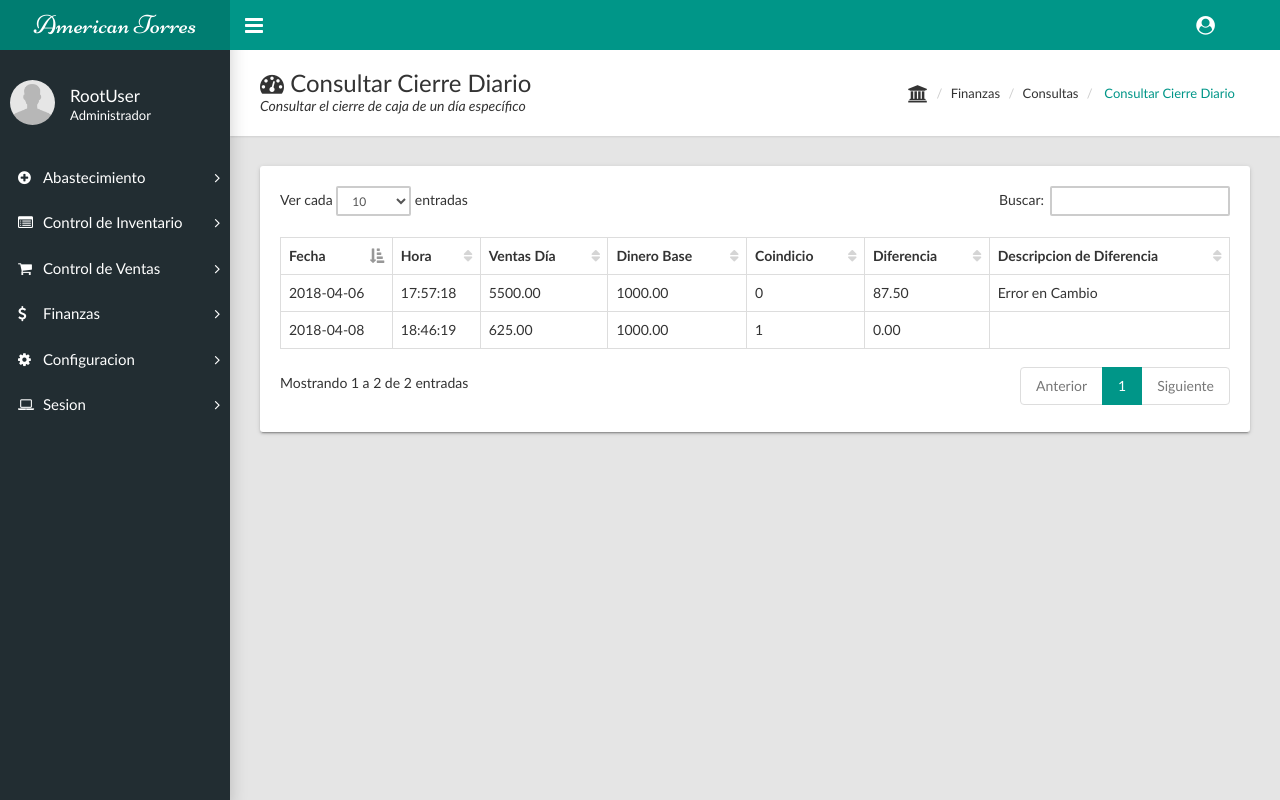
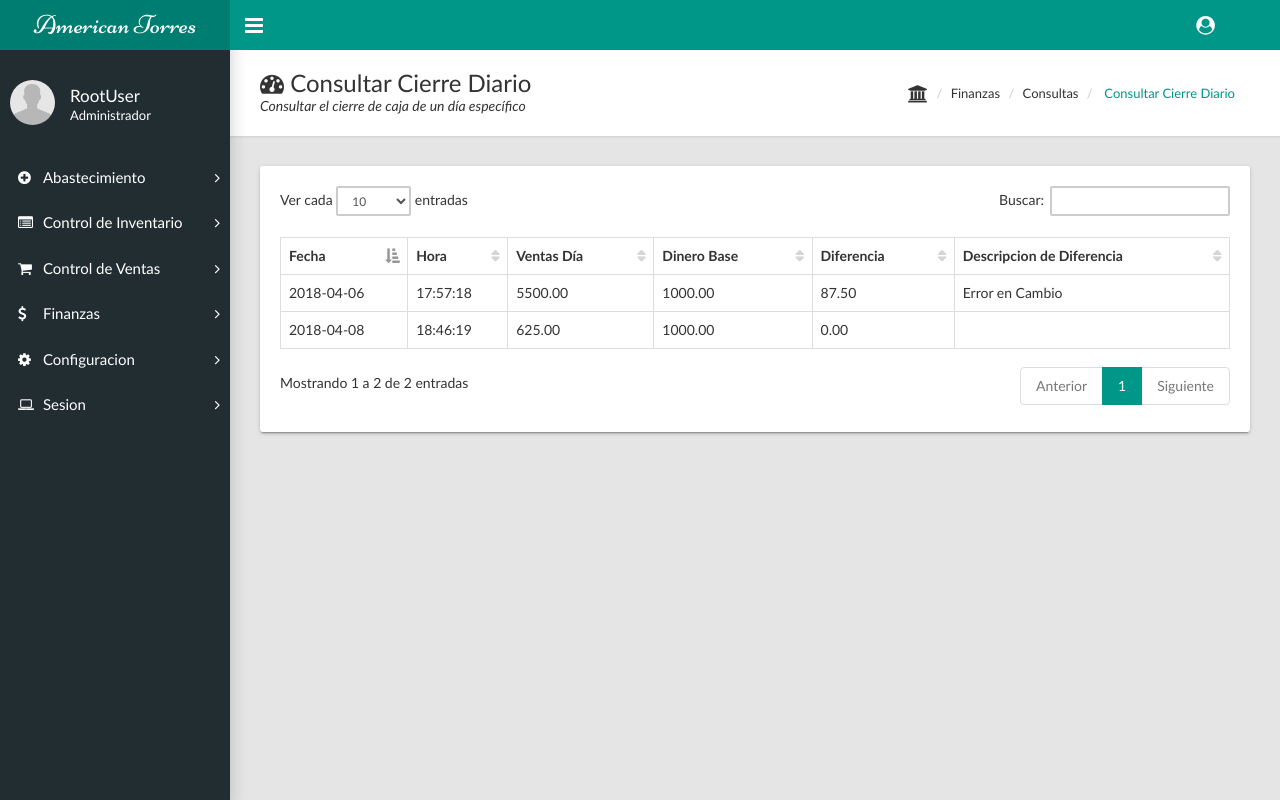
Before and after one commit to carlosvasqz/americantorres, a PHP site: page /of_consultar_cierre_diario.php in a window 1280 px wide. Run offline with PHP 8.4, Linux system fonts and the light colour scheme; a user stored in the database is signed in; data comes from the database, SQL or seed files in the repository; a stand-in replaces the project's code that opens the database connection.

Commit message:
Consulta cierre
Se elimino una fila

```diff
--- a/source/of_consultar_cierre_diario.php
+++ b/source/of_consultar_cierre_diario.php
@@ -87,7 +87,6 @@
                       <th>Hora</th>
                       <th>Ventas D&iacute;a</th>
                       <th>Dinero Base </th>
-                      <th>Coindicio</th>
                       <th>Diferencia</th>
                       <th>Descripcion de Diferencia</th>
 
@@ -96,14 +95,17 @@
                   <tbody>
                     <?php
                       $queryFullVentas=mysqli_query($db, "SELECT * FROM cierres_diarios") or die(mysqli_error());
+
+
                       while ($rowVenta=mysqli_fetch_array($queryFullVentas)) {
+
+
                         echo '
                           <tr>
                               <td>'.$rowVenta['Fecha'].'</td>
                               <td>'.$rowVenta['Hora'].'</td>
                               <td>'.$rowVenta['Ventas_dia'].'</td>
                               <td>'.$rowVenta['Caja_Base_Dia_Sig'].'</td>
-                              <td>'.$rowVenta['Coincidio'].'</td>
                               <td>'.$rowVenta['Diferencia'].'</td>
                               <td>'.$rowVenta['Descripcion_Diferencia'].'</td>
 
@@ -112,7 +114,8 @@
                           </tr>
                         ';
                       }
-                    ?>
+
+                      ?>
                   </tbody>
                 </table>
               </div>
```
